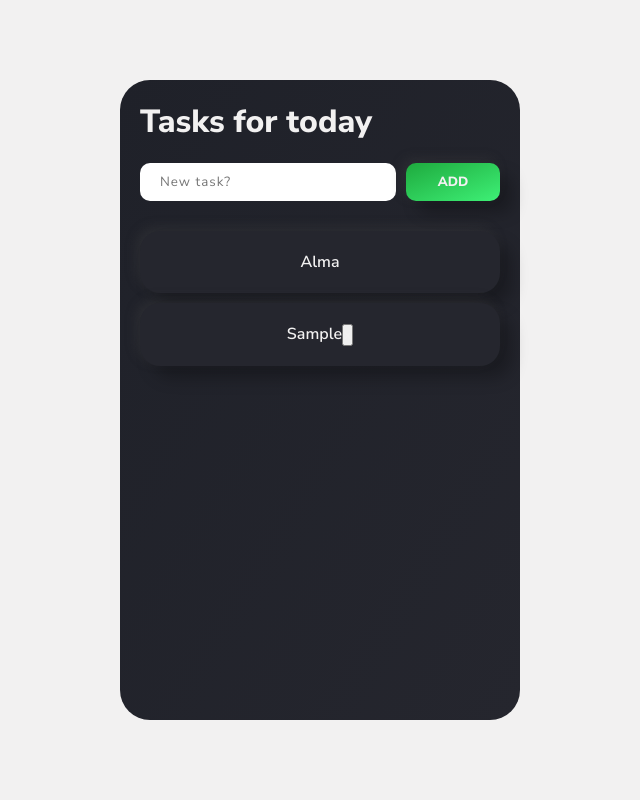
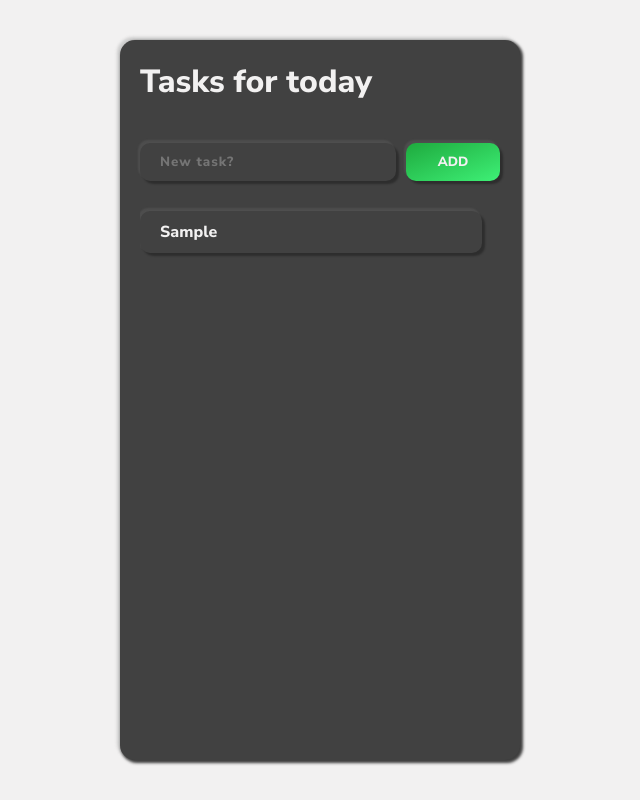
Before and after one commit to Tibzie/To-do-list-1, a plain HTML site: page index.html in a window 1280 px wide. Both pictures are taken after typing "Sample" into the empty fields and a click on the button "ADD". Shown: the whole page, without its empty margins (320-960 px from the left). Drawn offline with Linux system fonts and the light colour scheme.

Commit message:
finishing touches

```diff
--- a/index.html
+++ b/index.html
@@ -17,8 +17,9 @@
         </div>
 
         <ol id="list">
-            <li>Alma</li>
         </ol>
+
+        <p id="task-count"></p>
     </div>
 
 
--- a/script.js
+++ b/script.js
@@ -1,15 +1,26 @@
 let input = document.getElementById("input");
 let btn = document.getElementById("cta-btn");
 let list = document.getElementById("list");
+let taskCount = document.getElementById("task-count");
+
+// btn.addEventListener("click", (item, remove, edit) => {
+//     item = document.createElement("li");
+//     item.innerHTML = input.value;
+//     list.appendChild(item);
+//     remove = document.createElement("button");
+//     remove.innerHTML = "x";
+//     item.appendChild(remove);
+//     remove.addEventListener("click", () => {
+//         list.removeChild(item);
+//     });
+//     input.value = "";
+// });
 
 btn.addEventListener("click", (item, remove, edit) => {
     item = document.createElement("li");
     item.innerHTML = input.value;
     list.appendChild(item);
-    remove = document.createElement("button");
-    remove.innerHTML = "x";
-    item.appendChild(remove);
-    remove.addEventListener("click", () => {
+    item.addEventListener("click", () => {
         list.removeChild(item);
     });
     input.value = "";
--- a/styles/_base.scss
+++ b/styles/_base.scss
@@ -0,0 +1,19 @@
+
+@import '../styles/variables';
+* {
+    padding: 0;
+    margin: 0;
+    box-sizing: border-box;
+    font-family: 'Nunito Sans', sans-serif;
+    color: $white;
+}
+
+body {
+    background-color: $white;
+    width: 100%;
+    height: 100vh;
+    display: flex;
+    justify-content: center;
+    align-items: center;
+    font-weight: 600;
+}
--- a/styles/_mixins.scss
+++ b/styles/_mixins.scss
@@ -0,0 +1,18 @@
+
+@mixin box-shadow {
+    box-shadow:
+        3px 3px 2px 0 rgba(0, 0, 0, 0.3),
+        -2px -3px 2px 0 rgba(193,193,193, 0.1);
+}
+
+@mixin box-shadow-inset {
+    box-shadow:
+        3px 3px 2px 0 rgba(0, 0, 0, 0.25) inset,
+        -3px -3px 2px 0 rgba(193,193,193, 0.1) inset;
+}
+
+@mixin general-rules {
+    padding: 10px 20px;
+    font-weight: 800;
+    border-radius: 10px;
+}
--- a/styles/_variables.scss
+++ b/styles/_variables.scss
@@ -1,4 +1,6 @@
 
-$darkslategray: #25262e;
-$black: #1f2129;
 $white: #f2f1f1;
+$light-grey: #777777;
+$dark-grey: #414141;
+$light-green: #3ef076;
+$dark-green: #1eaa3e;
--- a/styles/index.scss
+++ b/styles/index.scss
@@ -2,97 +2,81 @@
 
 @import '../styles/mixins', '../styles/base', '../styles/variables';
 
-* {
-    padding: 0;
-    margin: 0;
-    box-sizing: border-box;
-    font-family: 'Nunito Sans', sans-serif;
-    color: $white;
-}
-
-body {
-    background-color: $white;
-    width: 100%;
-    height: 100vh;
-    display: flex;
-    justify-content: center;
-    align-items: center;
-    font-weight: 600;
-}
-
 #to-do-list {
     width: 400px;
-    height: 80vh;
-    background-color: $darkslategray; // for browsers that do not support gradient
-    background-image: linear-gradient(to bottom right, $black, $darkslategray);
-    border-radius: 30px;
+    height: 90vh;
+    background-color: $dark-grey;
+    border-radius: 15px;
     padding: 20px;
+    box-shadow:
+        2px 2px 3px 1px rgba(0, 0, 0, 0.75),
+        -2px -2px 3px 1px rgba(193,193,193, 0.75);
+    h1 {
+        margin-bottom: 20px;
+    }
 }
-
 ol {
     list-style: none;
+    overflow-y: scroll;
+    height: 60vh;
+    &::-webkit-scrollbar-track {
+        background-color: $dark-grey;
+        @include box-shadow();
+    }
+    &::-webkit-scrollbar {
+        width: 10px;
+    }
+    &::-webkit-scrollbar-thumb {
+        background-color: $light-grey;
+    }
 }
-
 li {
     margin: 10px 0px;
-    padding: 20px 10px;
-    width: 100%;
-    background-color: $darkslategray;
-    box-shadow:
-        12px 12px 16px 0 rgba(0, 0, 0, 0.25),
-        -4px -4px 12px 0 rgba(71, 71, 71, 0.3);
-    border-radius: 20px;
-    text-align: center;
+    width: 95%;
+    background-color: $dark-grey;
+    @include box-shadow();
+    @include general-rules();
     &:hover {
         cursor: pointer;
         box-shadow: none;
-        box-shadow:
-            12px 12px 16px 0 rgba(0, 0, 0, 0.25) inset,
-            -4px -4px 12px 0 rgba(71, 71, 71, 0.3) inset;
+        @include box-shadow-inset();
     }
 }
-
 #row {
     width: 100%;
     display: flex;
 }
-
 #input {
-    padding: 10px 20px;
-    border-radius: 10px;
-    border: none;
-    color: #1f2129;
     display: flex;
     flex: 4;
+    border: none;
     letter-spacing: 1px;
+    @include box-shadow();
+    @include general-rules();
+    background-color: $dark-grey;
     &:focus {
         outline: none;
     }
 }
-
 #cta-btn {
     display: flex;
     flex: 1;
     justify-content: center;
     align-items: center;
     margin-left: 10px;
-    background-image: linear-gradient(to bottom right, #1eaa3e, #3ef076);
-    box-shadow:
-        12px 12px 16px 0 rgba(0, 0, 0, 0.25),
-        -4px -4px 12px 0 rgba(71, 71, 71, 0.3);
-    padding: 10px 20px;
+    background-image: linear-gradient(to bottom right, $dark-green, $light-green);
+    @include box-shadow();
+    @include general-rules();
     border: none;
-    border-radius: 10px;
-    font-weight: 800;
     text-transform: uppercase;
     &:hover {
         cursor: pointer;
-        box-shadow:
-            12px 12px 16px 0 rgba(62,240,118, 0.25) inset,
-            -4px -4px 12px 0 rgba(30,170,62, 0.3) inset;
+        @include box-shadow-inset();
+    }
+    &:focus {
+        outline: none;
     }
 }
-
 #input,
 #cta-btn {
     margin-bottom: 20px;
```
Also changed, not shown: styles/index.css, 1 other file.
